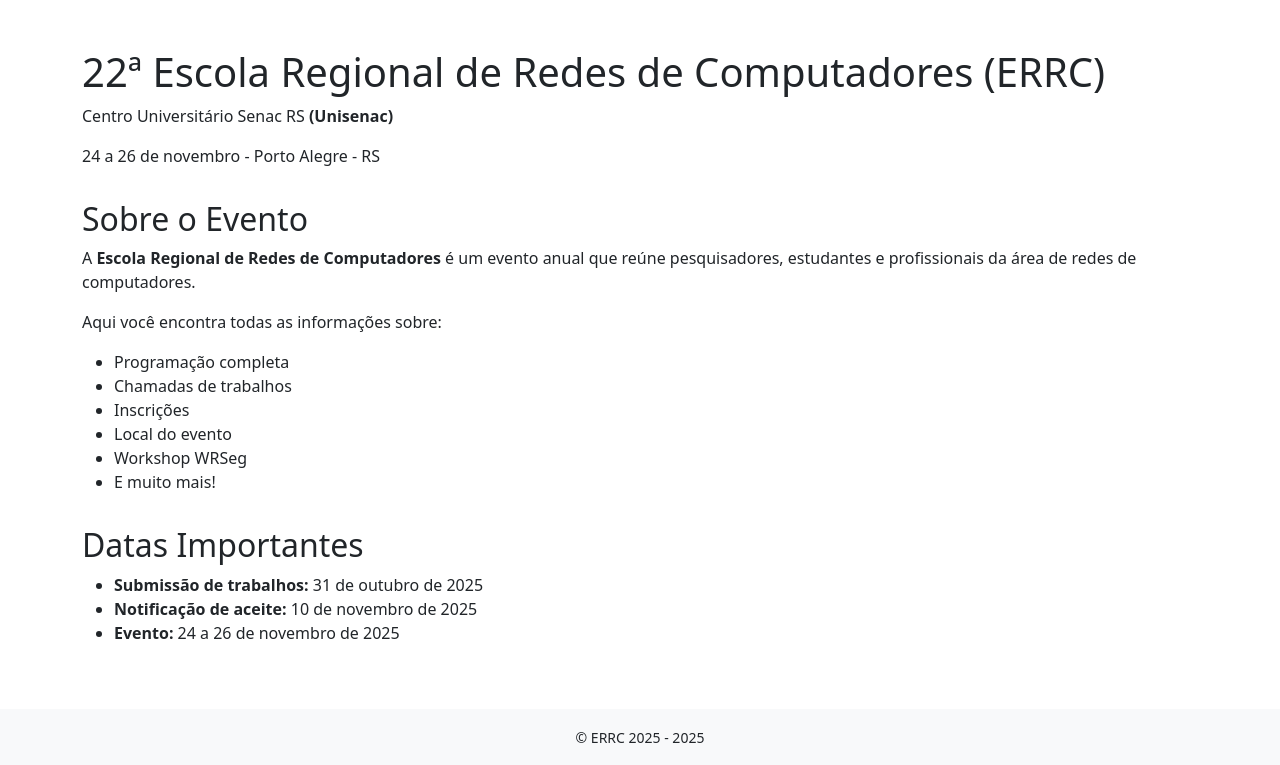
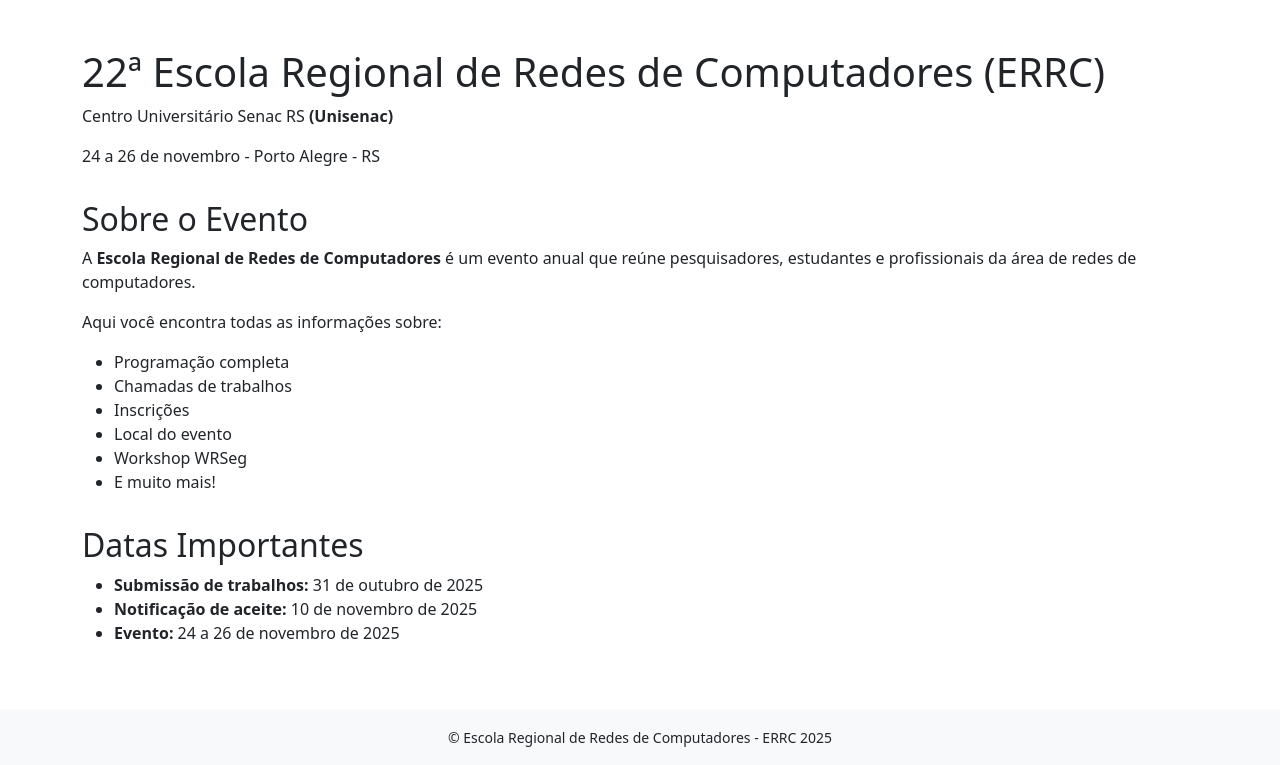
Before and after one commit to crrc-rs/errc2025, a Jekyll site: the page built from index.md, in a window 1280 px wide. Shown: the part 456-1221 px from the top of the page. Built offline with Jekyll 4.4.1, drawn with Linux system fonts in a browser that asks for light colours.

Commit message:
Update default.html

```diff
--- a/_layouts/default.html
+++ b/_layouts/default.html
@@ -75,7 +75,7 @@
 
   <!-- Footer -->
   <footer class="bg-light text-center py-3">
-    <small>&copy; {{ site.title }} - 2025</small>
+    <small>&copy; Escola Regional de Redes de Computadores - {{ site.title }}</small>
   </footer>
 
   <!-- Bootstrap JS -->
```
